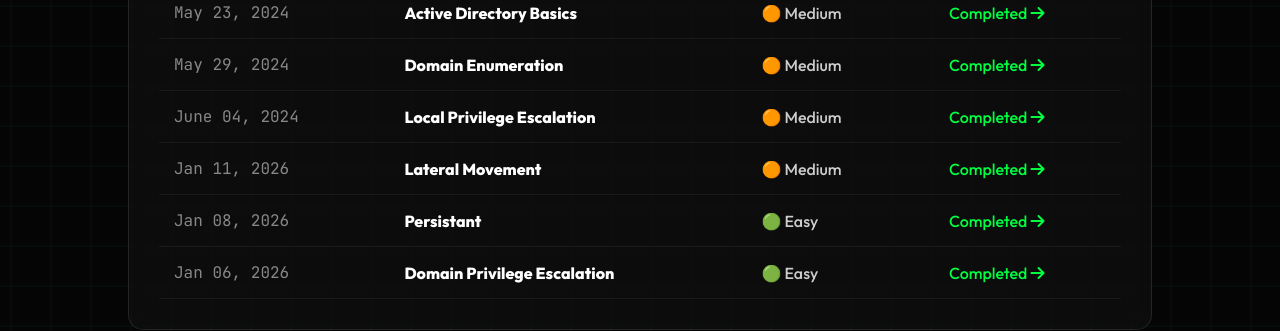
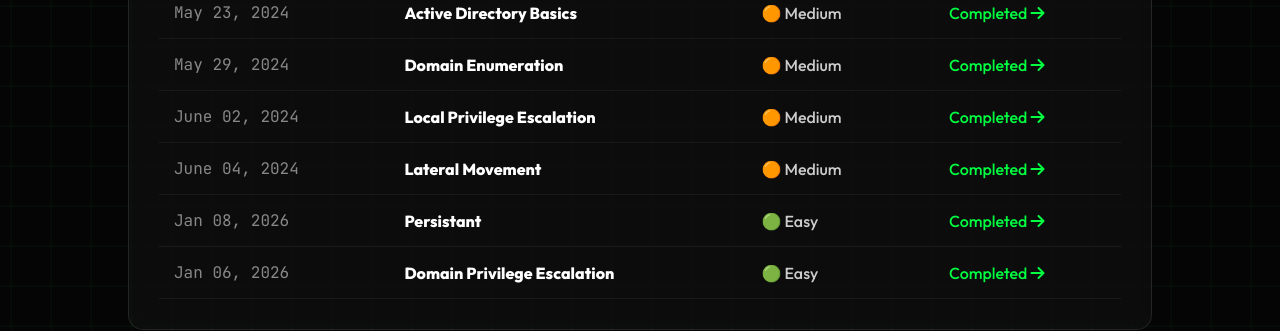
Before and after one commit to Lvbalaji/Lvbalaji.github.io, a Jekyll site: the page built from index.html, in a window 1280 px wide and 900 px high, scrolled down 1731 px. Shown: the part 154-485 px from the top of the window. Built offline with Jekyll 4.4.1, drawn with Linux system fonts in a browser that asks for light colours.

Commit message:
Update dates and links in index.html

```diff
--- a/index.html
+++ b/index.html
@@ -379,16 +379,16 @@
                         <td><a href="/2024/05/29/ad-enum.html" style="color: var(--neon-green); text-decoration: none;">Completed <i class="fas fa-arrow-right"></i></a></td>
                     </tr>
                     <tr>
-                        <td style="font-family: 'JetBrains Mono'; color: #888;">June 04, 2024</td>
+                        <td style="font-family: 'JetBrains Mono'; color: #888;">June 02, 2024</td>
                         <td style="font-weight: bold; color: #fff;">Local Privilege Escalation</td>
                         <td>🟠 Medium</td>
                         <td><a href="2024/06/04/lateral-movement.html" style="color: var(--neon-green); text-decoration: none;">Completed <i class="fas fa-arrow-right"></i></a></td>
                     </tr>
                     <tr>
-                        <td style="font-family: 'JetBrains Mono'; color: #888;">Jan 11, 2026</td>
+                        <td style="font-family: 'JetBrains Mono'; color: #888;">June 04, 2024</td>
                         <td style="font-weight: bold; color: #fff;">Lateral Movement</td>
                         <td>🟠 Medium</td>
-                        <td><a href="#" style="color: var(--neon-green); text-decoration: none;">Completed <i class="fas fa-arrow-right"></i></a></td>
+                        <td><a href="2024/06/04/lateral-movement.html" style="color: var(--neon-green); text-decoration: none;">Completed <i class="fas fa-arrow-right"></i></a></td>
                     </tr>
                     <tr>
                         <td style="font-family: 'JetBrains Mono'; color: #888;">Jan 08, 2026</td>
```
